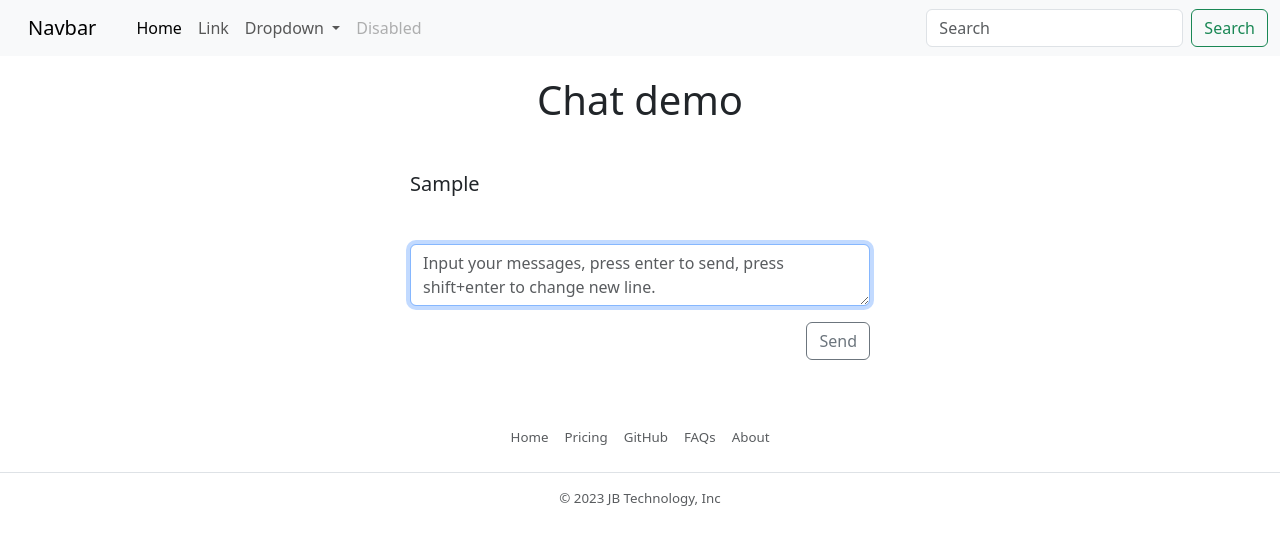
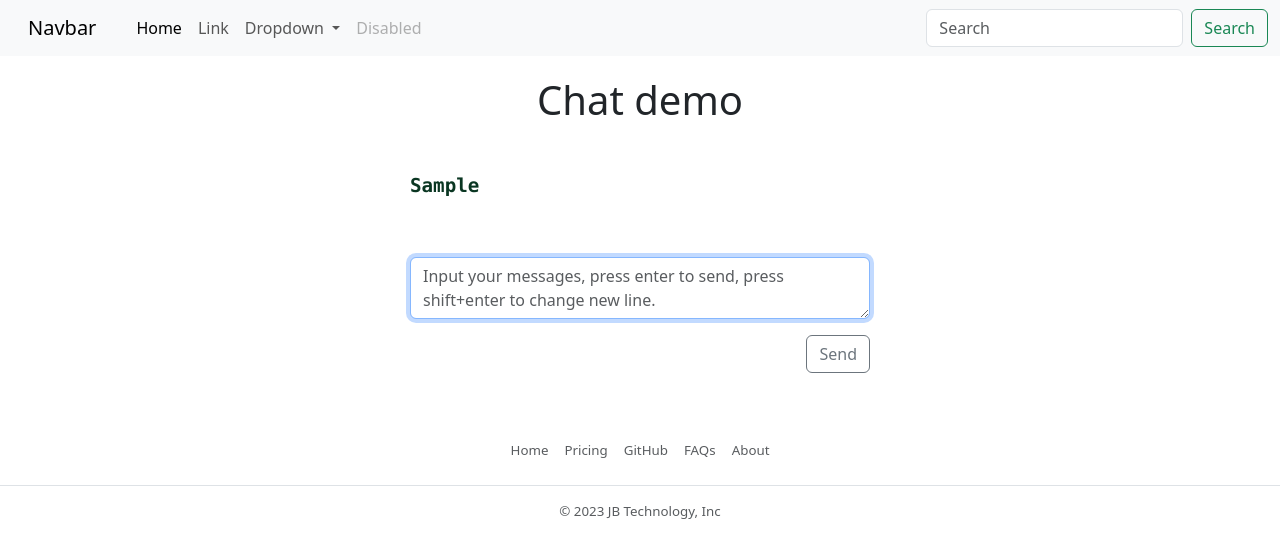
Before and after one commit to nofdev/grace-manager, a website: page frontend/index.html in a window 1280 px wide. Both pictures are taken after typing "Sample" into the empty fields and a click on the button "Send". Drawn offline with Linux system fonts and the light colour scheme; no server answers.

Commit message:
Chang input message color

```diff
--- a/frontend/chat.js
+++ b/frontend/chat.js
@@ -28,9 +28,10 @@ function sendMessage() {
     }
 
     // Control input message to display
-    const resultElement = document.createElement('h5');
-    resultElement.textContent = message
-    resultDiv.appendChild(resultElement);
+    const inputElement = document.createElement('pre');
+    inputElement.id = "input-message"
+    inputElement.textContent = message
+    resultDiv.appendChild(inputElement);
 
     // Send HTTP GET request to API endpoint, and print result in response
     // Send to Gateway API DO NOT Sent to OpenAI API, Only Dev environment
--- a/frontend/style.css
+++ b/frontend/style.css
@@ -123,3 +123,9 @@ p {
     box-sizing: border-box;
     text-align: left;
 }
+
+#input-message {
+    font-size: larger;
+    font-weight: bold;
+    color: var(--bs-success-text-emphasis);
+}
```
